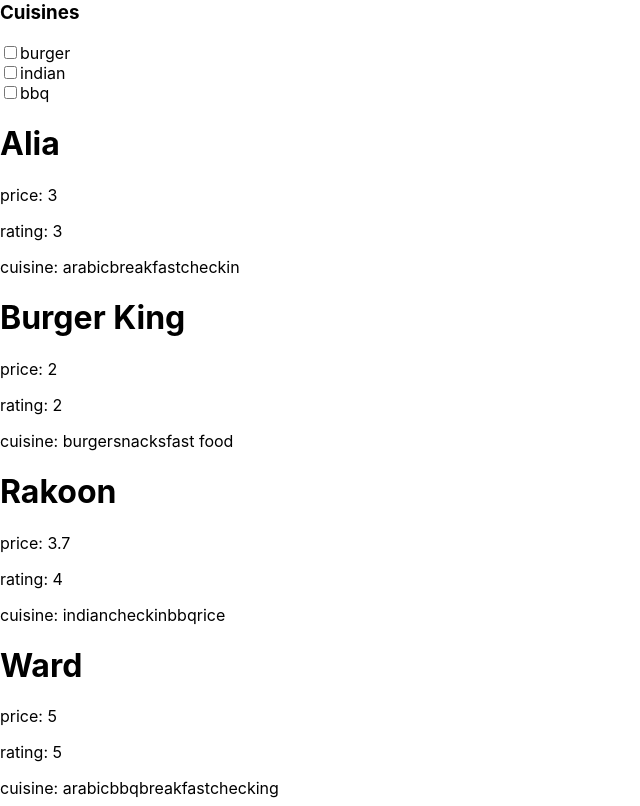
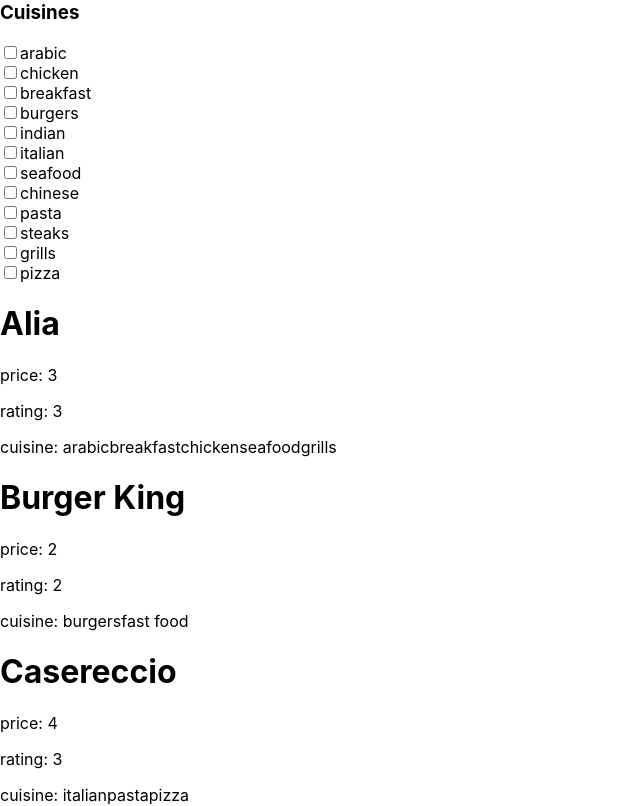
Before and after one commit to kayali1411/react-restaurants-reservation, a React (Create React App) app: page / in a window 1280 px wide. Shown: the part 460-1266 px from the top of the page, without its empty margins (0-640 px from the left). Built offline with nearby package versions, Linux system fonts and the light colour scheme.

Commit message:
load data from data.js

```diff
--- a/src/components/LayeredNavigation.js
+++ b/src/components/LayeredNavigation.js
@@ -1,5 +1,6 @@
 import React, { useState, useEffect, useRef, useContext} from 'react';
 import RestaurantsContext from '../context/restaurants-context';
+import { cuisinesData } from '../data';
 
 const LayeredNavigation = () => {
     const {filter, filterDispatch} = useContext(RestaurantsContext);
@@ -79,9 +80,17 @@
             </div>
             <div>
                 <h3>Cuisines</h3>
-                <input type="checkbox" name="cuisine[]" value="burger" checked={!!cuisines.find((cuisine) => cuisine === 'burger')} onChange={applyCuisine} /><span>burger</span><br/>
-                <input type="checkbox" name="cuisine[]" value="indian" checked={!!cuisines.find((cuisine) => cuisine === 'indian')} onChange={applyCuisine} /><span>indian</span><br/>
-                <input type="checkbox" name="cuisine[]" value="bbq" checked={!!cuisines.find((cuisine) => cuisine === 'bbq')} onChange={applyCuisine} /><span>bbq</span><br/>
+                <div>
+                    {
+                        cuisinesData.map((cuisine) => (
+                            <div key={cuisine}>
+                                <input type="checkbox" name="checkbox[]" value={cuisine} checked={!!cuisines.find((cus) => cus === cuisine)} onChange={applyCuisine} />
+                                <span>{cuisine}</span>
+                                <br/>
+                            </div>
+                        ))
+                    }
+                </div>
             </div>
         </div>
     );
--- a/src/components/RestaurantsList.js
+++ b/src/components/RestaurantsList.js
@@ -1,14 +1,14 @@
 import React, { useState, useEffect, useContext } from 'react';
 import RestaurantsContext from '../context/restaurants-context';
 import Restaurant from './Restaurant';
-import Data from '../restaurantsData';
+import { restaurantsData } from '../data';
 
 const RestaurantsList = () => {
-    const [restaurants, setRestaurants] = useState(Data);
+    const [restaurants, setRestaurants] = useState(restaurantsData);
     const {filter} = useContext(RestaurantsContext);
 
     useEffect(() => {
-        setRestaurants(Data
+        setRestaurants(restaurantsData
             .filter((restaurant) => {
                 const priceMatch   = filter.price !== undefined ? restaurant.price >= filter.price.min && restaurant.price <= filter.price.max : true;
                 const ratingMatch  = filter.rating !== undefined ? restaurant.rating === Number(filter.rating) : true;
--- /dev/null
+++ b/src/data.js
@@ -0,0 +1,55 @@
+const restaurantsData = [
+    {
+        name: 'Burger King',
+        price: 2,
+        rating: 2,
+        cuisines: ['burgers', 'fast food']
+    },
+    {
+        name: 'KFC',
+        price: 2,
+        rating: 2,
+        cuisines: ['burgers', 'fast food', 'chicken']
+    },
+    {
+        name: 'Alia',
+        price: 3,
+        rating: 3,
+        cuisines: ['arabic', 'breakfast', 'chicken', 'seafood', 'grills']
+    },
+    {
+        name: 'Ward',
+        price: 5,
+        rating: 5,
+        cuisines: ['arabic', 'breakfast', 'chicken', 'grills']
+    },
+    {
+        name: 'Rakoon',
+        price: 4,
+        rating: 3,
+        cuisines: ['indian', 'chicken', 'grills']
+    },
+    {
+        name: 'Casereccio',
+        price: 4,
+        rating: 3,
+        cuisines: ['italian', 'pasta', 'pizza']
+    },
+    {
+        name: 'Wox',
+        price: 3,
+        rating: 4,
+        cuisines: ['indian', 'chinese']
+    },
+    {
+        name: 'Kababji',
+        price: 4,
+        rating: 4,
+        cuisines: ['arabic', 'grills', 'chicken']
+    },
+
+];
+
+const cuisinesData = ['arabic', 'chicken', 'breakfast', 'burgers', 'indian', 'italian', 'seafood', 'chinese', 'pasta', 'steaks', 'grills', 'pizza'];
+
+export { restaurantsData , cuisinesData};
--- a/src/restaurantsData.js
+++ /dev/null
@@ -1,28 +0,0 @@
-const restaurants = [
-    {
-        name: 'Burger King',
-        price: 2,
-        rating: 2,
-        cuisines: ['burger', 'snacks', 'fast food']
-    },
-    {
-        name: 'Alia',
-        price: 3,
-        rating: 3,
-        cuisines: ['arabic', 'breakfast', 'checkin']
-    },
-    {
-        name: 'Ward',
-        price: 5,
-        rating: 5,
-        cuisines: ['arabic', 'bbq', 'breakfast', 'checking']
-    },
-    {
-        name: 'Rakoon',
-        price: 3.7,
-        rating: 4,
-        cuisines: ['indian', 'checkin', 'bbq', 'rice']
-    }
-];
-
-export default restaurants;
```
